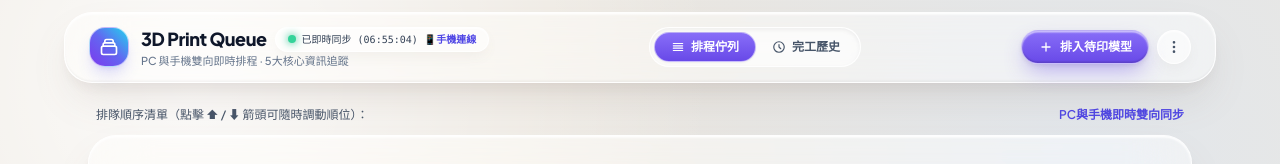
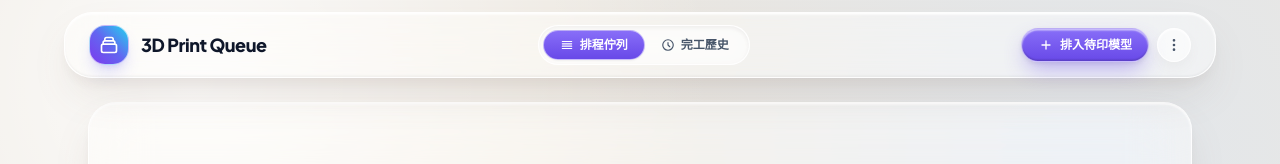
Before and after one commit to LiruLai/3d_printing, a plain HTML site: page index.html in a window 1280 px wide. Shown: the top 164 px of the page. Drawn offline with nearby package versions, Linux system fonts and the light colour scheme.

Commit message:
feat: 刪除頂部同步狀態膠囊、副標題與清單上方說明文字列

```diff
--- a/index.html
+++ b/index.html
@@ -30,27 +30,16 @@
   <!-- 頂部導航列：懸浮液態玻璃膠囊 -->
   <header class="sticky top-0 z-30 py-3 px-4 sm:px-6">
     <div class="max-w-6xl mx-auto liquid-glass-panel px-4 sm:px-6 py-3 flex flex-wrap items-center justify-between gap-3">
-      <!-- 品牌與雲端同步狀態 -->
+      <!-- 品牌標題 -->
       <div class="flex items-center gap-3">
         <div class="w-10 h-10 rounded-2xl bg-gradient-to-tr from-violet-600 via-indigo-500 to-cyan-400 flex items-center justify-center shadow-lg shadow-indigo-500/20 shrink-0 border border-white/60">
           <svg class="w-5 h-5 text-white drop-shadow-sm" fill="none" stroke="currentColor" viewBox="0 0 24 24">
             <path stroke-linecap="round" stroke-linejoin="round" stroke-width="2" d="M19 11H5m14 0a2 2 0 012 2v6a2 2 0 01-2 2H5a2 2 0 01-2-2v-6a2 2 0 012-2m14 0V9a2 2 0 00-2-2M5 11V9a2 2 0 012-2m0 0V5a2 2 0 012-2h6a2 2 0 012 2v2M7 7h10"></path>
           </svg>
         </div>
-        <div>
-          <div class="flex items-center gap-2">
-            <h1 class="text-base sm:text-lg font-extrabold tracking-tight text-slate-900 flex items-center gap-1.5">
-              3D Print Queue
-            </h1>
-            <!-- 雲端同步狀態膠囊鈕 -->
-            <button id="btn-cloud-sync-modal" title="點擊設定跨裝置同步與手機 QR Code" class="liquid-pill-glass flex items-center gap-1.5 px-3 py-1 text-[11px] text-slate-700 font-medium">
-              <span id="sync-indicator" class="w-2 h-2 rounded-full bg-slate-400"></span>
-              <span id="sync-status-label" class="font-mono text-[10px]">檢查同步...</span>
-              <span class="text-indigo-600 font-semibold text-[10px]">📱手機連線</span>
-            </button>
-          </div>
-          <p class="text-[11px] text-slate-500 hidden sm:block font-medium">PC 與手機雙向即時排程 · 5大核心資訊追蹤</p>
-        </div>
+        <h1 class="text-base sm:text-lg font-extrabold tracking-tight text-slate-900">
+          3D Print Queue
+        </h1>
       </div>
 
       <!-- 視圖切換器 (排程佇列 與 完工歷史) -->
@@ -78,6 +67,11 @@
             <svg class="w-4 h-4 text-slate-600" fill="none" stroke="currentColor" viewBox="0 0 24 24"><path stroke-linecap="round" stroke-linejoin="round" stroke-width="2" d="M12 5v.01M12 12v.01M12 19v.01M12 6a1 1 0 110-2 1 1 0 010 2zm0 7a1 1 0 110-2 1 1 0 010 2zm0 7a1 1 0 110-2 1 1 0 010 2z"></path></svg>
           </button>
           <div class="absolute right-0 mt-2 w-48 bg-white/95 backdrop-blur-xl border border-white/90 rounded-2xl shadow-2xl py-2 hidden group-hover:block z-40">
+            <button id="btn-cloud-sync-modal" class="w-full text-left px-3.5 py-2 text-xs text-indigo-600 font-semibold hover:bg-slate-100/80 flex items-center gap-2">
+              <svg class="w-4 h-4 text-indigo-600" fill="none" stroke="currentColor" viewBox="0 0 24 24"><path stroke-linecap="round" stroke-linejoin="round" stroke-width="2" d="M12 18h.01M8 21h8a2 2 0 002-2V5a2 2 0 00-2-2H8a2 2 0 00-2 2v14a2 2 0 002 2z"></path></svg>
+              手機同步 / QR Code
+            </button>
+            <div class="h-px bg-slate-200/80 my-1"></div>
             <button id="btn-export-csv" class="w-full text-left px-3.5 py-2 text-xs text-slate-700 hover:bg-slate-100/80 flex items-center gap-2">
               <svg class="w-4 h-4 text-emerald-600" fill="none" stroke="currentColor" viewBox="0 0 24 24"><path stroke-linecap="round" stroke-linejoin="round" stroke-width="2" d="M12 10v6m0 0l-3-3m3 3l3-3m2 8H7a2 2 0 01-2-2V5a2 2 0 012-2h5.586a1 1 0 01.707.293l5.414 5.414a1 1 0 01.293.707V19a2 2 0 01-2 2z"></path></svg>
               匯出 CSV 報表
@@ -107,10 +101,6 @@
 
     <!-- 視圖 1: 排程佇列清單 (Queue View) -->
     <section id="view-queue" class="view-panel space-y-3">
-      <div class="flex items-center justify-between px-2 text-xs text-slate-600 font-medium">
-        <span>排隊順序清單（點擊 ⬆ / ⬇ 箭頭可隨時調動順位）：</span>
-        <span class="text-indigo-600 font-semibold">PC與手機即時雙向同步</span>
-      </div>
       <div id="queue-list-container" class="space-y-3.5">
         <!-- 由 app.js 動態渲染 -->
       </div>
```
